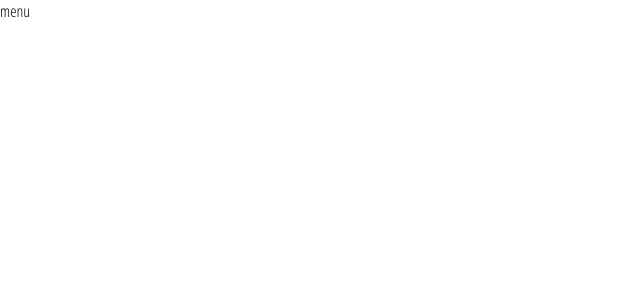
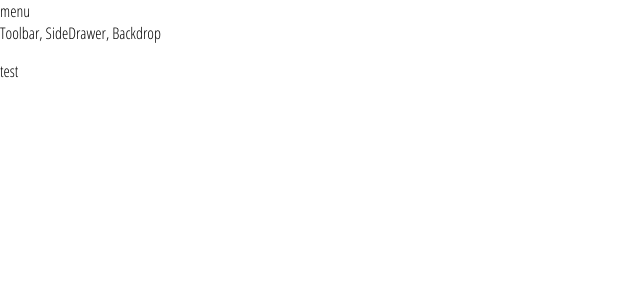
Before and after one commit to julia-dizhak/burger-builder, a React app in the folder app/: page / in a window 1280 px wide. Shown: the top 300 px of the page, without its empty margins (0-640 px from the left). Built offline with nearby package versions, Linux system fonts and the light colour scheme.

Commit message:
create a Layout Component

```diff
--- a/app/src/App.js
+++ b/app/src/App.js
@@ -1,11 +1,14 @@
-import React, { Component } from 'react';
-
+import React, {Component} from 'react';
+import Layout from './components/Layout/';
 
 class App extends Component {
     render() {
         return (
-      <div className="App">
+            <div className='App'>
                 menu
+                <Layout>
+                    <p>test</p>
+                </Layout>
             </div>
         );
     }
--- /dev/null
+++ b/app/src/components/Layout/index.js
@@ -0,0 +1,14 @@
+import React from 'react';
+
+import Aux from '../../hoc/Aux';
+
+const layout = (props) => (
+    <Aux>
+        <div>Toolbar, SideDrawer, Backdrop</div>
+        <main>
+            {props.children}
+        </main>
+    </Aux>
+);
+
+export default layout;
--- /dev/null
+++ b/app/src/hoc/Aux.js
@@ -0,0 +1,3 @@
+const aux = (props) => props.children;
+
+export default aux;
```
Also changed, not shown: app/src/containers/BurgerBuilder.js (added, +9 -0 lines), 1 other file (tests, documents, lock files or other folders). Lines whose indentation alone changed are shown as unchanged.
